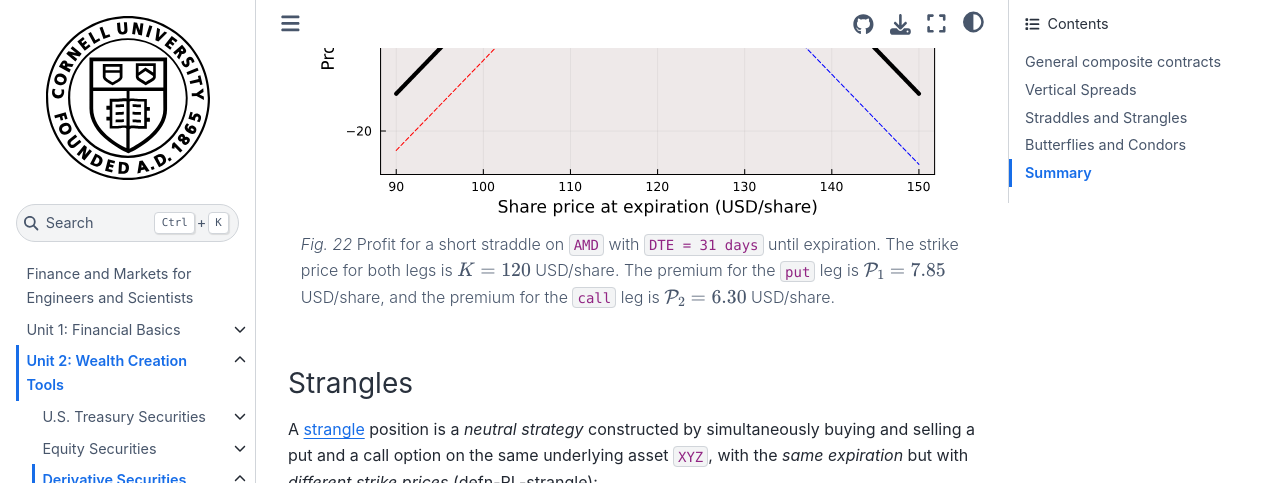
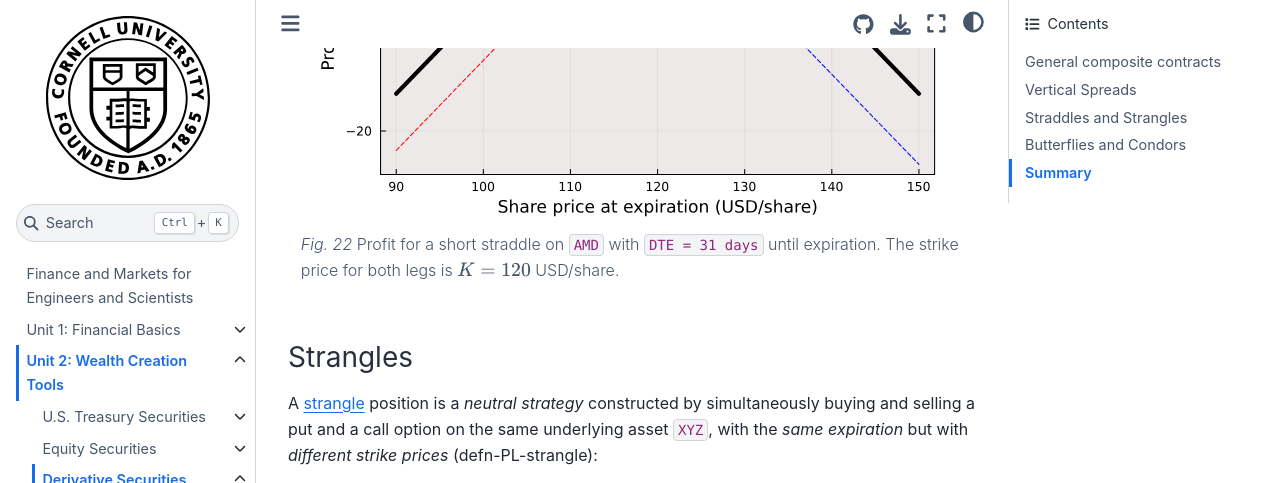
Before and after one commit to varnerlab/CHEME-5660-Markets-Mayhem-Book, a Jupyter Book: the page built from chapter-2-dir/options/composite-contracts.md, in a window 1280 px wide and 1400 px high, scrolled down 6946 px, cut to the strip 0-483 px from the top of the window. Built offline with Jupyter Book 1.0.4 settings and Sphinx 7.4.7 and the Sphinx Book theme 1.1.4, drawn with Linux system fonts in a browser that asks for light colours; some of the changed text lies outside the part shown.

Commit message:
Update composite-contracts.md
contract

````diff
--- a/chapter-2-dir/options/composite-contracts.md
+++ b/chapter-2-dir/options/composite-contracts.md
@@ -221,7 +221,7 @@
 height: 420px
 name: fig-short-amd-straddle
 ---
-Profit for a short straddle on `AMD` with `DTE = 31 days` until expiration. The strike price for both legs is $K = 120$ USD/share. The premium for the `put` leg is $\mathcal{P}_{1} = 7.85$ USD/share, and the premium for the `call` leg is $\mathcal{P}_{2} = 6.30$ USD/share.
+Profit for a short straddle on `AMD` with `DTE = 31 days` until expiration. The strike price for both legs is $K = 120$ USD/share.
 ```
 
 (content:references:vertical-strangle-long-short)=
@@ -273,7 +273,7 @@
 height: 420px
 name: fig-long-amd-strangle
 ---
-Profit for a long strangle on `AMD` with `DTE = 31 days` until expiration. The strike price for the `put` leg $K_{1} = 105$ USD/share, while the strike price for the `call` leg $K_{2} = 135$ USD/share. The premium for the `put` leg is $\mathcal{P}_{1} = 1.95$ USD/share, and the premium for the `call` leg is $\mathcal{P}_{2} = 2.20$ USD/share.
+Profit for a long strangle on `AMD` with `DTE = 31 days` until expiration. The strike price for the `put` leg $K_{1} = 105$ USD/share, while the strike price for the `call` leg $K_{2} = 135$ USD/share.
 ```
 
 (content:references:vertical-strangle-short)=
````
